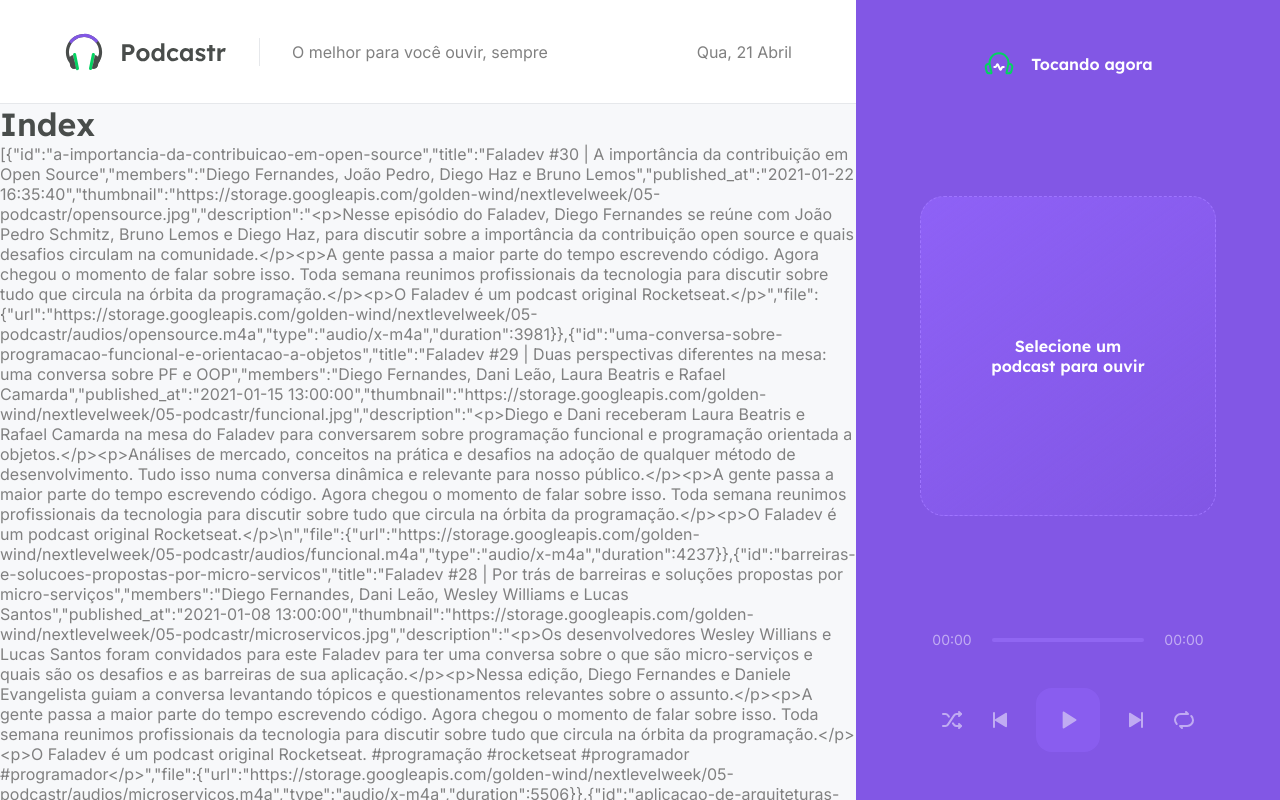
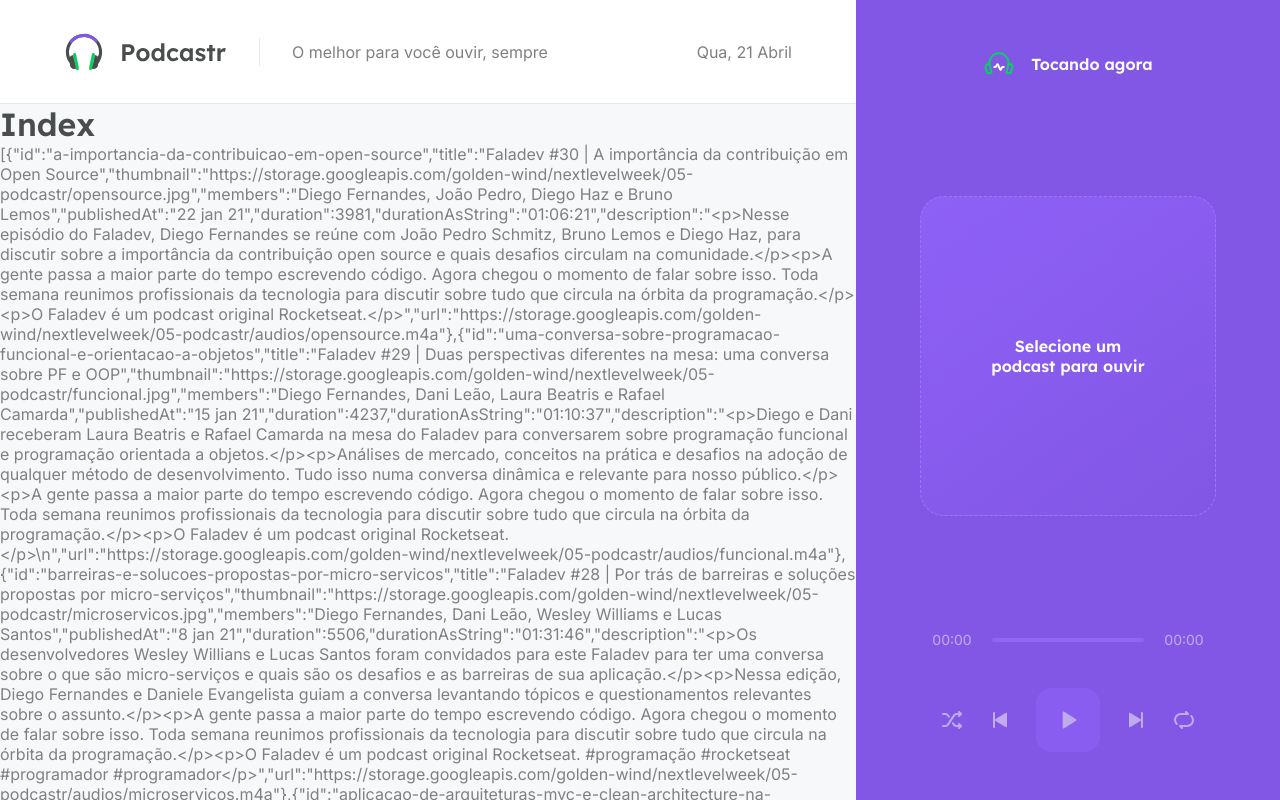
Before and after one commit to Bruno977/NLW-5, a Next.js app: page / in a window 1280 px wide. Shown: the top 800 px of the page. Built offline with nearby package versions, Linux system fonts and the light colour scheme; data requests are answered from the project's data file.

Commit message:
Update index

```diff
--- a/src/pages/index.tsx
+++ b/src/pages/index.tsx
@@ -1,6 +1,8 @@
 import {GetStaticProps} from 'next'
 import {format, parseISO} from 'date-fns'
-import prBR from 'date-fns/locale/pt-BR'
+import {api} from '../services/api'
+import { ptBR } from 'date-fns/locale'
+import { convertDurationToTimeString } from '../utils/convertDurationToTimeString'
 
 type Episode = {
   id: string;
@@ -22,13 +24,32 @@
     )
 }
 
-export async function getStaticProps(){
-  const response = await fetch('http://localhost:3333/episodes')
-  const data = await response.json()
+export const getStaticProps = async () => {
+  const {data} = await api.get('episodes', {
+    params: {
+      _limit: 12,
+      _sort: 'published-at',
+      _order: 'desc'
+    }
+  })
+
+  const episodes = data.map(episode => {
+    return {
+      id: episode.id,
+      title: episode.title,
+      thumbnail: episode.thumbnail,
+      members: episode.members,
+      publishedAt: format(parseISO(episode.published_at), 'd MMM yy', {locale:ptBR}),
+      duration: Number(episode.file.duration),
+      durationAsString: convertDurationToTimeString(Number(episode.file.duration)),
+      description: episode.description,
+      url: episode.file.url,
+    };
+  })
 
   return {
     props: {
-      episodes: data,
+      episodes: episodes,
     },
     revalidate: 60 * 60 *8,
   }
--- a/src/services/api.ts
+++ b/src/services/api.ts
@@ -1,5 +1,5 @@
 import axios from "axios";
 
-const api = axios.create({
+export const api = axios.create({
   baseURL: "http://localhost:3333/",
 });
```
